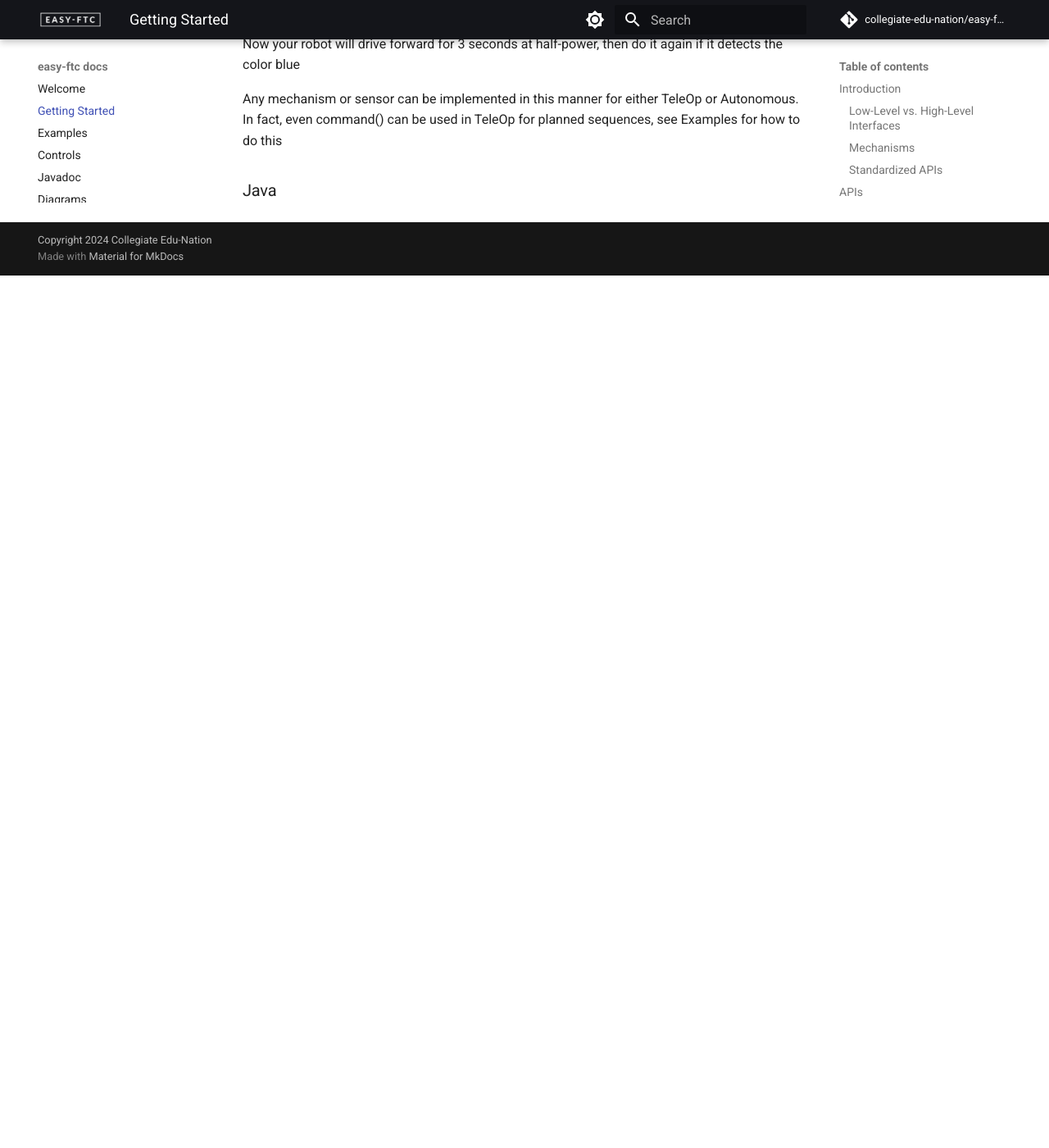
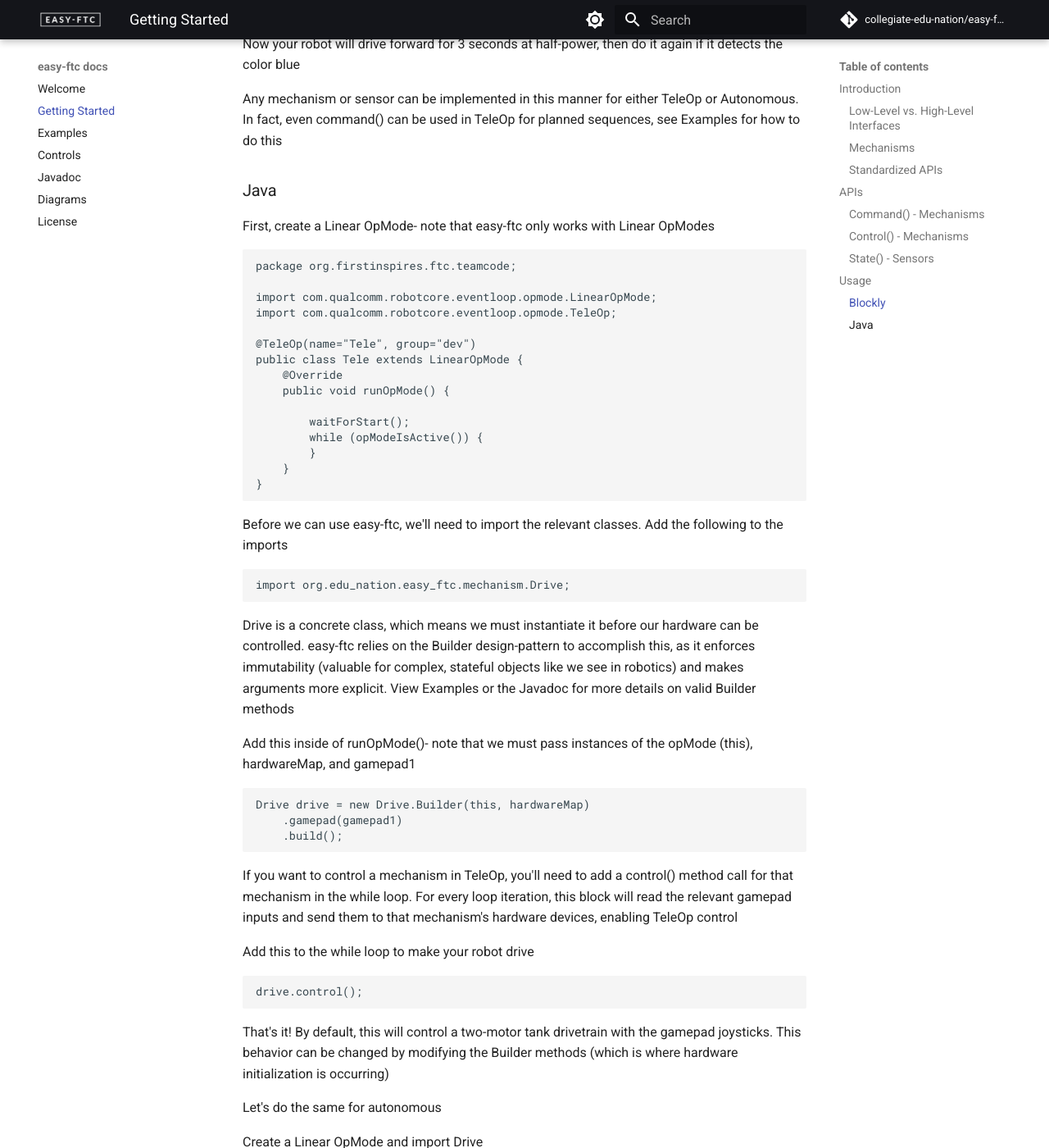
Before and after one commit to Collegiate-Edu-Nation/easy-ftc, an MkDocs documentation site: the page built from docs/gettingstarted.md, in a window 1280 px wide and 1400 px high, scrolled down 3687 px. Shown: the whole window at 82% size. Built offline with MkDocs 1.6.1 and Material for MkDocs 9.7.7, drawn with Linux system fonts in a browser that asks for light colours; comment, search, counter and statistics services are not loaded; before the commit the page ends 4023 px from its top, so only the background shows below that; some of the changed text lies outside the part shown.

Commit message:
add java usage

```diff
--- a/docs/gettingstarted.md
+++ b/docs/gettingstarted.md
@@ -94,3 +94,99 @@
 Any mechanism or sensor can be implemented in this manner for either TeleOp or Autonomous. In fact, even command() can be used in TeleOp for planned sequences, see Examples for how to do this
 
 ### Java
+First, create a Linear OpMode- note that easy-ftc only works with Linear OpModes
+
+    package org.firstinspires.ftc.teamcode;
+
+    import com.qualcomm.robotcore.eventloop.opmode.LinearOpMode;
+    import com.qualcomm.robotcore.eventloop.opmode.TeleOp;
+
+    @TeleOp(name="Tele", group="dev")
+    public class Tele extends LinearOpMode {
+        @Override
+        public void runOpMode() {
+
+            waitForStart();
+            while (opModeIsActive()) {
+            }
+        }
+    }
+
+Before we can use easy-ftc, we'll need to import the relevant classes. Add the following to the imports
+
+    import org.edu_nation.easy_ftc.mechanism.Drive;
+
+Drive is a concrete class, which means we must instantiate it before our hardware can be controlled. easy-ftc relies on the Builder design-pattern to accomplish this, as it enforces immutability (valuable for complex, stateful objects like we see in robotics) and makes arguments more explicit. View Examples or the Javadoc for more details on valid Builder methods
+
+Add this inside of runOpMode()- note that we must pass instances of the opMode (this), hardwareMap, and gamepad1
+
+    Drive drive = new Drive.Builder(this, hardwareMap)
+        .gamepad(gamepad1)
+        .build();
+
+If you want to control a mechanism in TeleOp, you'll need to add a control() method call for that mechanism in the while loop. For every loop iteration, this block will read the relevant gamepad inputs and send them to that mechanism's hardware devices, enabling TeleOp control
+
+Add this to the while loop to make your robot drive
+
+    drive.control();
+
+That's it! By default, this will control a two-motor tank drivetrain with the gamepad joysticks. This behavior can be changed by modifying the Builder methods (which is where hardware initialization is occurring)
+
+Let's do the same for autonomous
+
+Create a Linear OpMode and import Drive
+
+    package org.firstinspires.ftc.teamcode;
+
+    import com.qualcomm.robotcore.eventloop.opmode.Autonomous;
+    import com.qualcomm.robotcore.eventloop.opmode.LinearOpMode;
+    import org.edu_nation.easy_ftc.mechanism.Drive;
+
+    @Autonomous(name="Auto", group="dev")
+    public class Auto extends LinearOpMode {
+        @Override
+        public void runOpMode() {
+
+            waitForStart();
+            if (opModeIsActive()) {
+            }
+        }
+    }
+
+As autonomous does not allow gamepad control, we'll need to use the command() method to move a mechanism in this match phase. This method commands mechanisms to move as the user specifies, with servo mechanisms taking only one argument (direction) and motor mechanisms taking three (power, direction, and measurement)
+
+Adding this to the if statement will make your robot drive forward at half-power for 3 seconds
+
+    drive.command(0.5, "forward", 3);
+
+Distance-based movement can be automatically used instead of time by adding .encoder() and .diameter(wheelDiameter) to Drive.Builder. .gearing(motorGearing) may also need to be corrected for greater accuracy
+
+Now, what if you want your robot to move forward, then decide whether to move again based on the color of an object?
+
+This is where state() is used
+
+* Import Color
+
+        import org.edu_nation.easy_ftc.sensor.Color;
+* Instantiate the sensor
+
+        Color color = new Color.Builder(hardwareMap)
+            .build();
+* Retrieve the state in the if statement
+
+        color.state();
+
+This will allow your robot to read the color value of an object, but without additional logic, nothing will be different about your code. Let's change that
+
+* Add an if statement after the first command() call which checks if state is equal to "blue"
+
+        if (color.state() == "blue") {
+
+        }
+* Add an additional command() call inside of the if statement
+
+        drive.command(0.5, "forward", 3);
+
+Now your robot will drive forward for 3 seconds at half-power, then do it again if it detects the color blue
+
+Any mechanism or sensor can be implemented in this manner for either TeleOp or Autonomous. In fact, even command() can be used in TeleOp for planned sequences, see Examples for how to do this
```
Also changed, not shown: README.md (+1 -1 lines).
